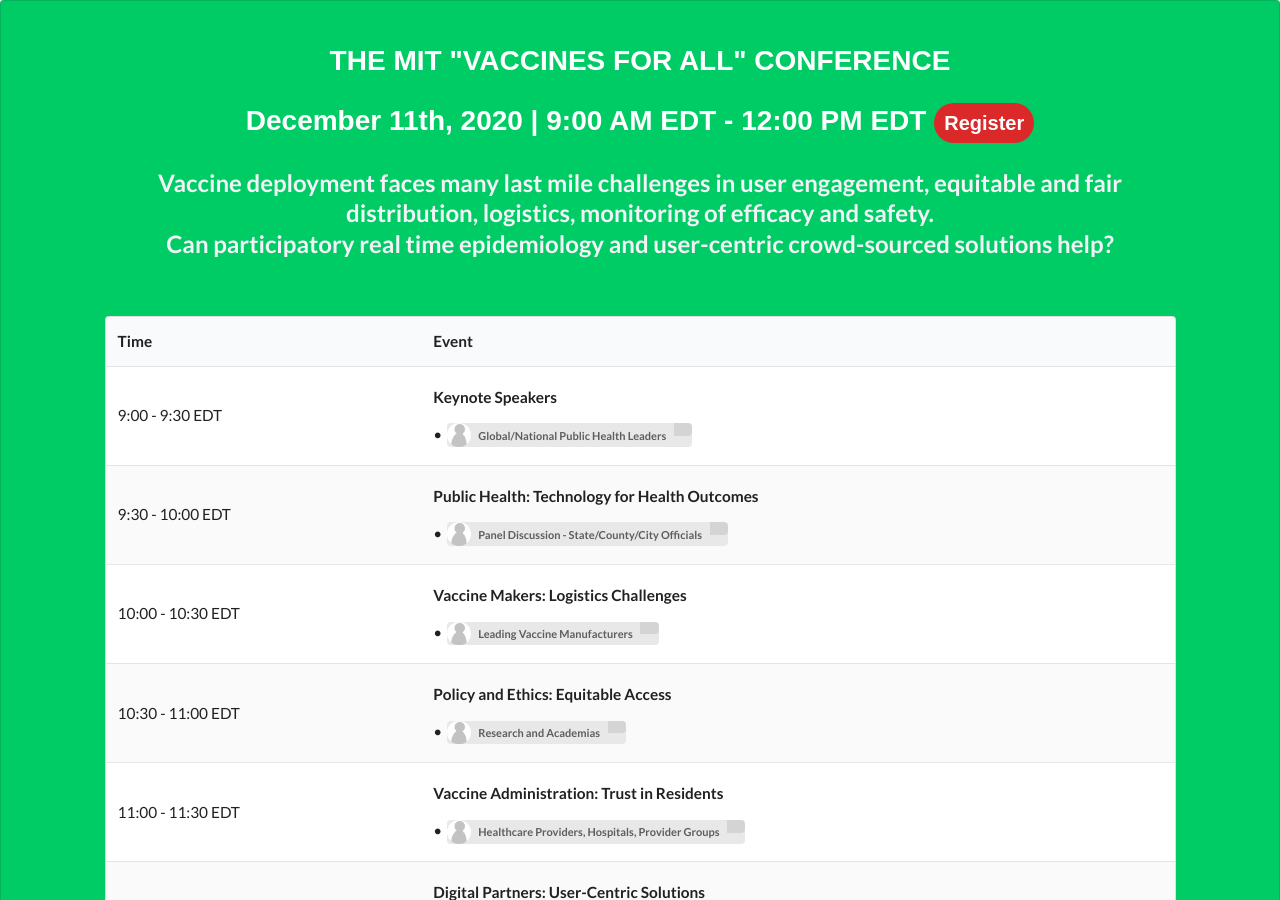
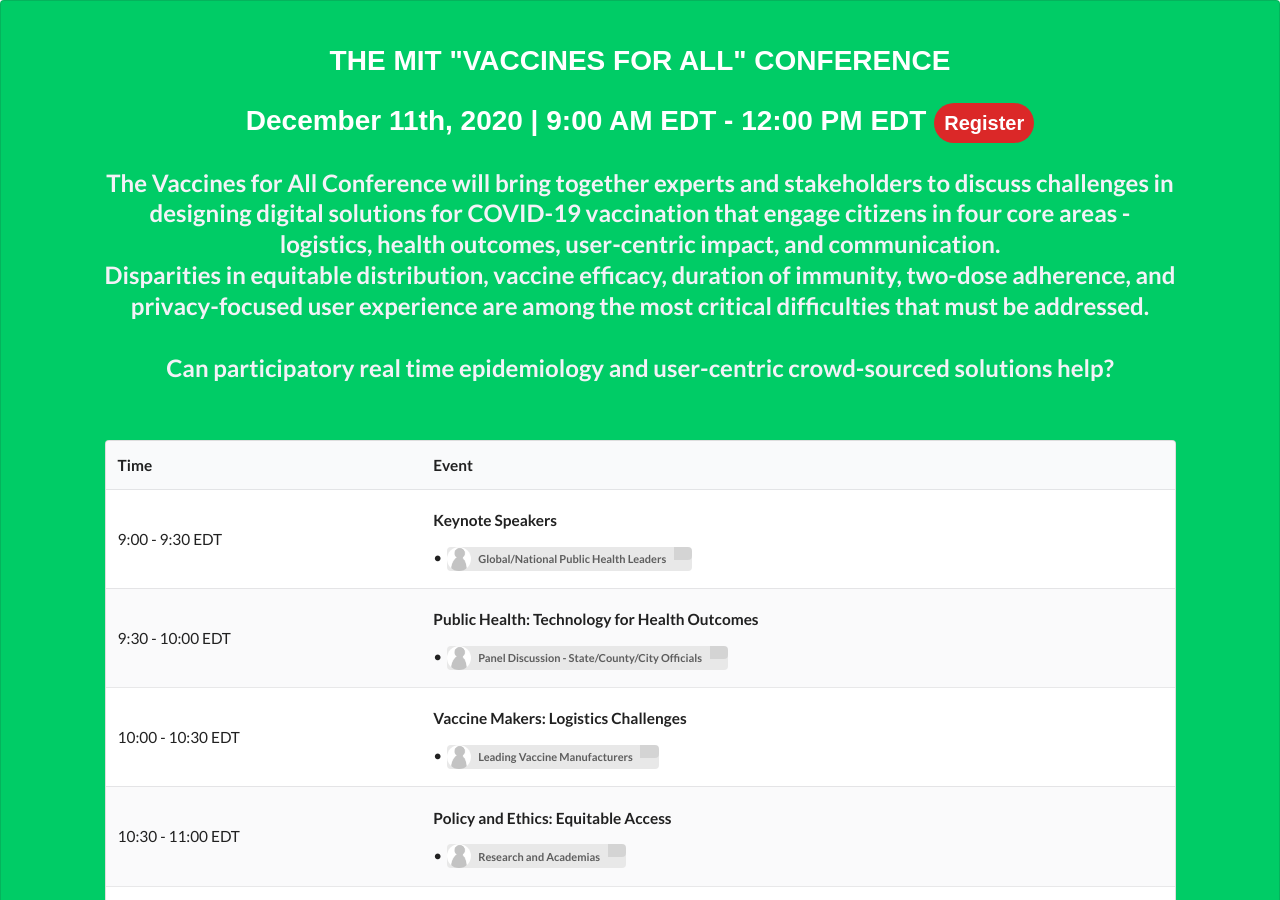
Before and after one commit to responsible-data-summit/events, a Jekyll site: the page built from agenda-0806.html, in a window 1280 px wide and 900 px high. Built offline with Jekyll 4.4.1, drawn with Linux system fonts in a browser that asks for light colours; some web fonts are replaced; comment, search, counter and statistics services are not loaded.

Commit message:
[update] agenda for event

```diff
--- a/agenda-0806.html
+++ b/agenda-0806.html
@@ -5,9 +5,10 @@
 <section class="ui segment center aligned" style="background-color: rgb(0, 204, 102, 1);">
     <div class="ui container center aligned agenda">
 	    <h1> THE MIT "VACCINES FOR ALL" CONFERENCE </h1>
-	    <h1> December 11th, 2020 | 9:00 AM EDT - 12:00 PM EDT <a href="https://www.eventbrite.com/e/the-mit-vaccines-for-all-conference-tickets-130369910913" class="ui red circular huge label">Register</a></h1>
-	    <h2 style="color:#F3F2F7">Vaccine deployment faces many last mile challenges in user engagement, equitable and fair distribution, logistics, monitoring of efficacy and safety.
-		    <br>Can <b>participatory real time epidemiology</b> and user-centric crowd-sourced solutions help?</h2>
+	    <h1> December 11th, 2020 | 9:00 AM EDT - 12:00 PM EDT <a href="[https://docs.google.com/forms/d/e/1FAIpQLSc51GNcM_tYxd-fBQ2YPTK5zClCGA2fju3Wu7O1oJn_a96xeg/viewform](https://docs.google.com/forms/d/e/1FAIpQLSc51GNcM_tYxd-fBQ2YPTK5zClCGA2fju3Wu7O1oJn_a96xeg/viewform)" class="ui red circular huge label">Register</a></h1>
+            <h2 style="color:#F3F2F7">The Vaccines for All Conference will bring together experts and stakeholders to discuss challenges in designing digital solutions for COVID-19 vaccination that engage citizens in four core areas - logistics, health outcomes, user-centric impact, and communication.
+            <br>Disparities in equitable distribution, vaccine efficacy, duration of immunity, two-dose adherence, and privacy-focused user experience are among the most critical difficulties that must be addressed.
+            <br><br>Can <b>participatory real time epidemiology</b> and user-centric crowd-sourced solutions help?</h2>
     </div>
     <div class="ui container left aligned agenda">
         <table class="ui striped large table">
```
